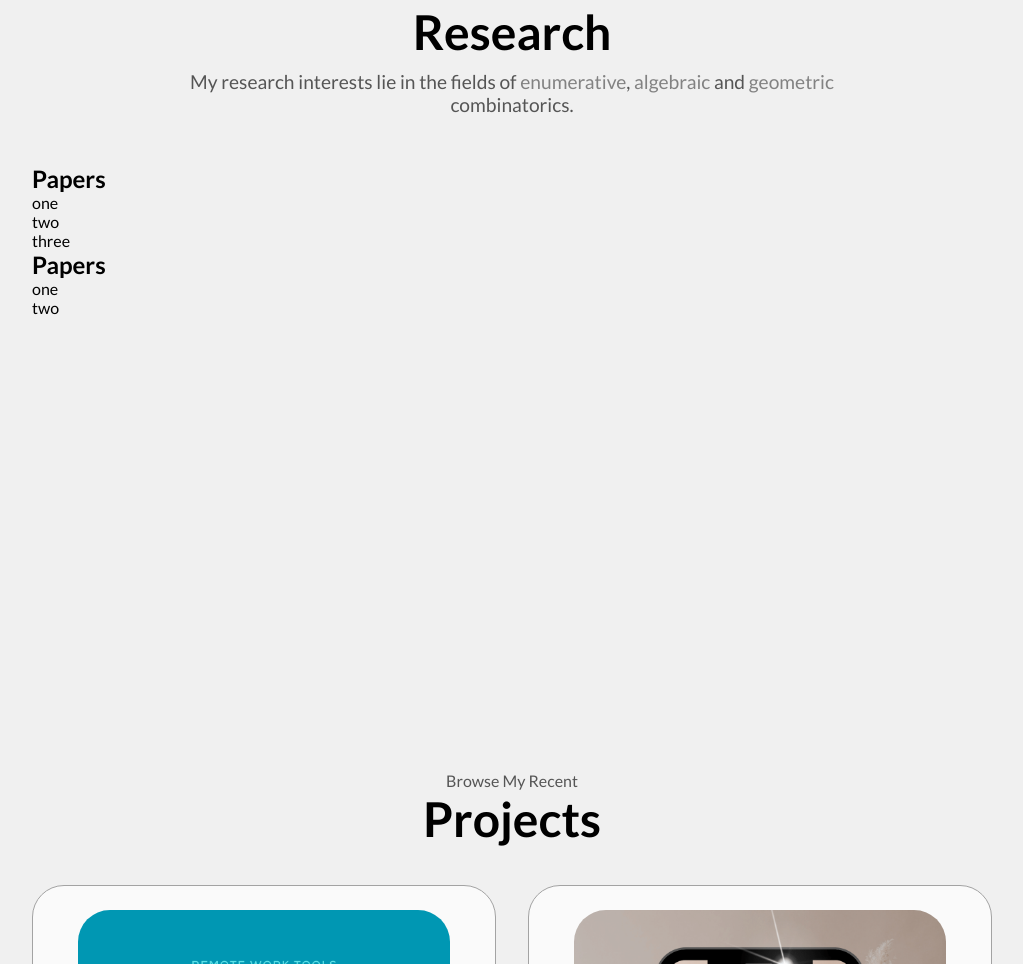
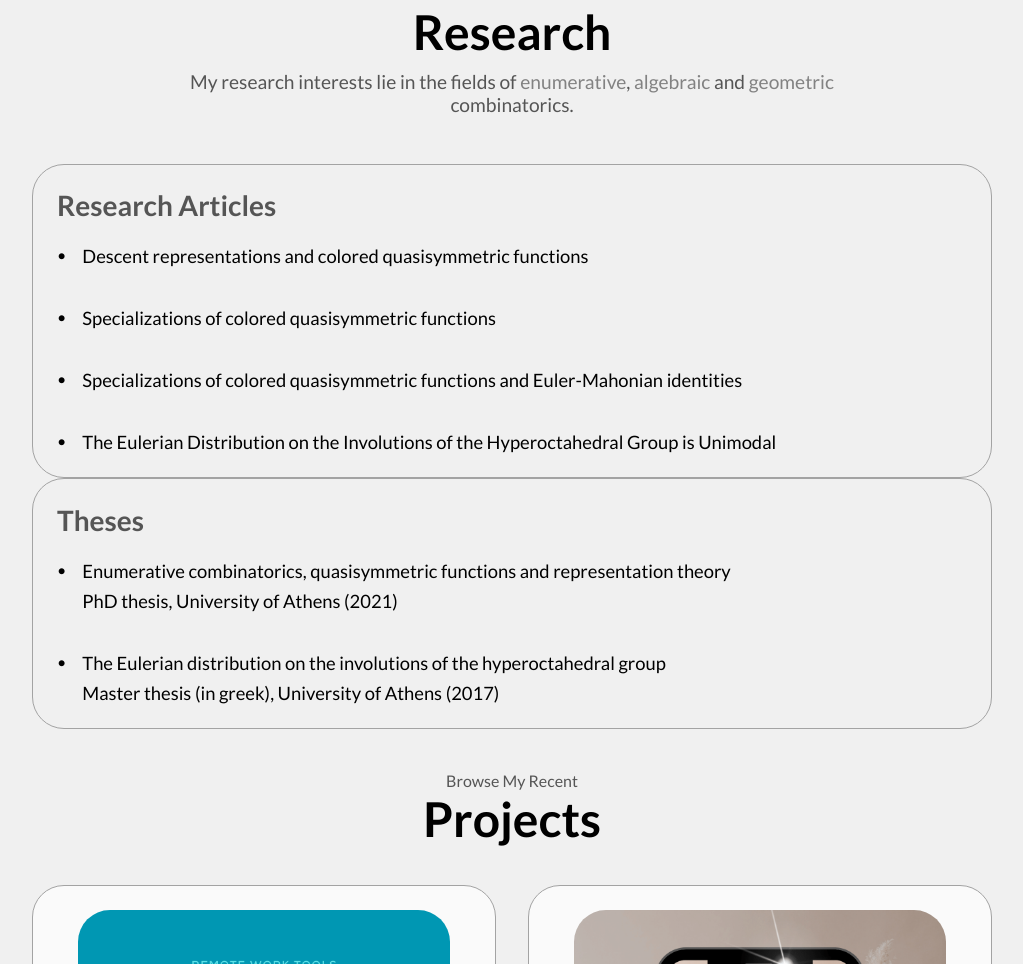
Before and after one commit to vasdionmous/website-testing, a plain HTML site: page index.html in a window 1280 px wide. Shown: the part 1693-2657 px from the top of the page, without its empty margins (128-1151 px from the left). Drawn offline with Linux system fonts and the light colour scheme.

Commit message:
working on the research section

```diff
--- a/index.html
+++ b/index.html
@@ -214,19 +214,87 @@
                 class="custom-link">geometric</a> combinatorics.
         </div>
 
-        <div class="research-container">
-            <h2>Papers</h2>
-            <div class="research-papers">
-                <div class="research-item">one</div>
-                <div class="research-item">two</div>
-                <div class="research-item">three</div>
+        <div class="research-artcile-container">
+            <div class="about-me-subcontainer-title">
+                Research Articles
             </div>
 
-            <h2>Papers</h2>
-            <div class="research-theses">
-                <div class="research-item">one</div>
-                <div class="research-item">two</div>
+            <div class="research-education-container">
+                <div class="research-education-item">
+                    <div>
+                        &#x2022;
+                    </div>
+                    <div class="research-education-item-text">
+                        Descent representations and colored quasisymmetric functions
+                    </div>
+                </div>
+
+                <div class="research-education-item">
+                    <div>
+                        &#x2022;
+                    </div>
+                    <div class="research-education-item-text">
+                        Specializations of colored quasisymmetric functions
+                    </div>
+                </div>
+
+                <div class="research-education-item">
+                    <div>
+                        &#x2022;
+                    </div>
+                    <div class="research-education-item-text">
+                        Specializations of colored quasisymmetric functions and Euler-Mahonian identities
+                    </div>
+                </div>
+
+                <div class="research-education-item">
+                    <div>
+                        &#x2022;
+                    </div>
+                    <div class="research-education-item-text">
+                        The Eulerian Distribution on the Involutions of the Hyperoctahedral Group is Unimodal
+                    </div>
+                </div>
             </div>
+        </div>
+
+        <div class="research-artcile-container">
+
+            <div class="about-me-subcontainer-title">
+                Theses
+            </div>
+
+            <div class="research-education-container">
+
+                <div class="research-education-item">
+                    <div>
+                        &#x2022;
+                    </div>
+                    <div class="education-item">
+                        <div class="research-education-item-text">
+                            Enumerative combinatorics, quasisymmetric functions and representation theory
+                        </div>
+                        <div class="research-education-item-text">
+                            PhD thesis, University of Athens (2021)
+                        </div>
+                    </div>
+                </div>
+                <div class="research-education-item">
+                    <div>
+                        &#x2022;
+                    </div>
+                    <div class="education-item">
+                        <div class="research-education-item-text">
+                            The Eulerian distribution on the involutions of the hyperoctahedral group
+
+                        </div>
+                        <div class="research-education-item-text">
+                            Master thesis (in greek), University of Athens (2017)
+                        </div>
+                    </div>
+                </div>
+            </div>
+
         </div>
 
         <img src="./assets/arrow.png" alt="Arrow icon" class="icon arrow" onclick="location.href='./#projects'" />
--- a/style.css
+++ b/style.css
@@ -362,6 +362,21 @@ section {
   justify-content: space-between;
 }
 
+.research-papers {
+  display: flex;
+  flex-direction: column;
+  justify-content: space-around;
+}
+
+.research-item {
+  background-color: lightblue;
+  padding-bottom: 10px;
+  border-width: 1px;
+  border-style: solid;
+  border-color: gray;
+  align-items: center;
+}
+
 /* EXPERIENCE SECTION */
 
 #experience {
@@ -563,3 +578,19 @@ footer p {
   font-family: font-family: "Lato", sans-serif;
   font-size: 1.15rem;
 }
+
+/* research section */
+
+.research-artcile-container {
+  /* background-color: lightblue; */
+  display: flex;
+  flex-wrap: wrap;
+  padding-left: 1.5rem;
+  padding-right: 1.5rem;
+  padding-bottom: 1.5rem;
+  flex: 1;
+  border-radius: 2rem;
+  border: rgb(53, 53, 53) 0.1rem solid;
+  border-color: rgb(163, 163, 163);
+  justify-content: space-between;
+}
```
